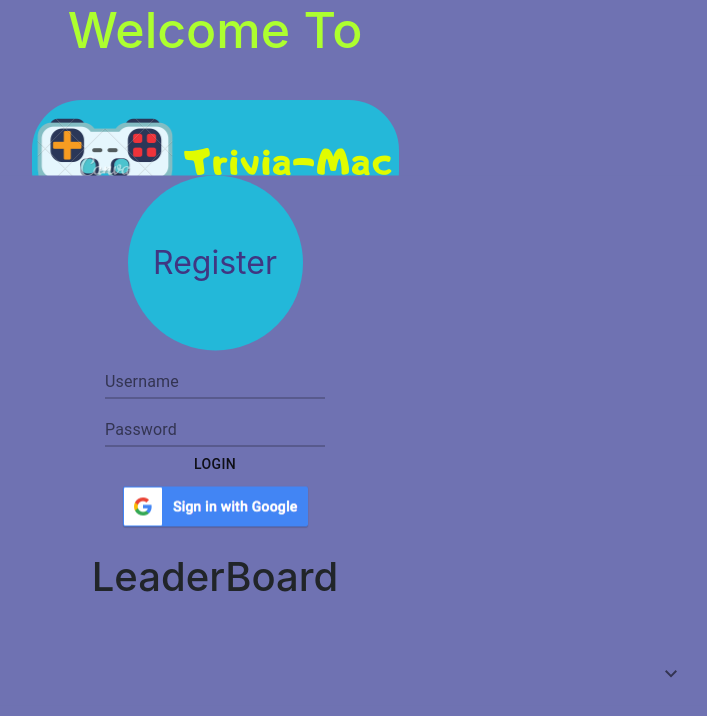
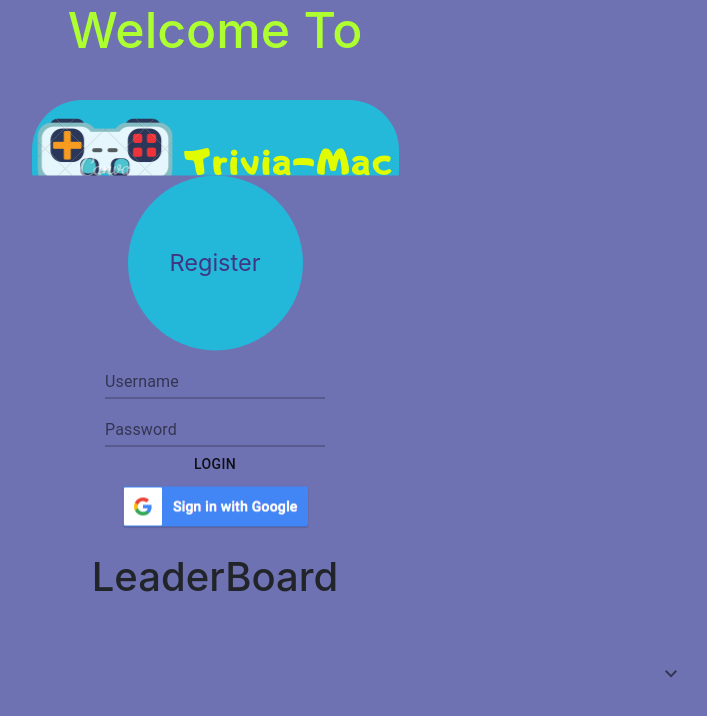
Before and after one commit to aaronmicalbeck/Trivia-Mac, a React (Create React App) app in the folder client/: page / in a window 1280 px wide. Shown: the top 716 px of the page, without its empty margins (425-1132 px from the left). Built offline with nearby package versions, Linux system fonts and the light colour scheme; no server answers.

Commit message:
changed font size for buttons

```diff
--- a/client/src/pages/Home/home.css
+++ b/client/src/pages/Home/home.css
@@ -5,7 +5,7 @@
   }
 
 #homeNavBtnTitle{
-  font-size: xx-large;
+  font-size: 98%;
 }
 
 .Home #LoginForm{
```
